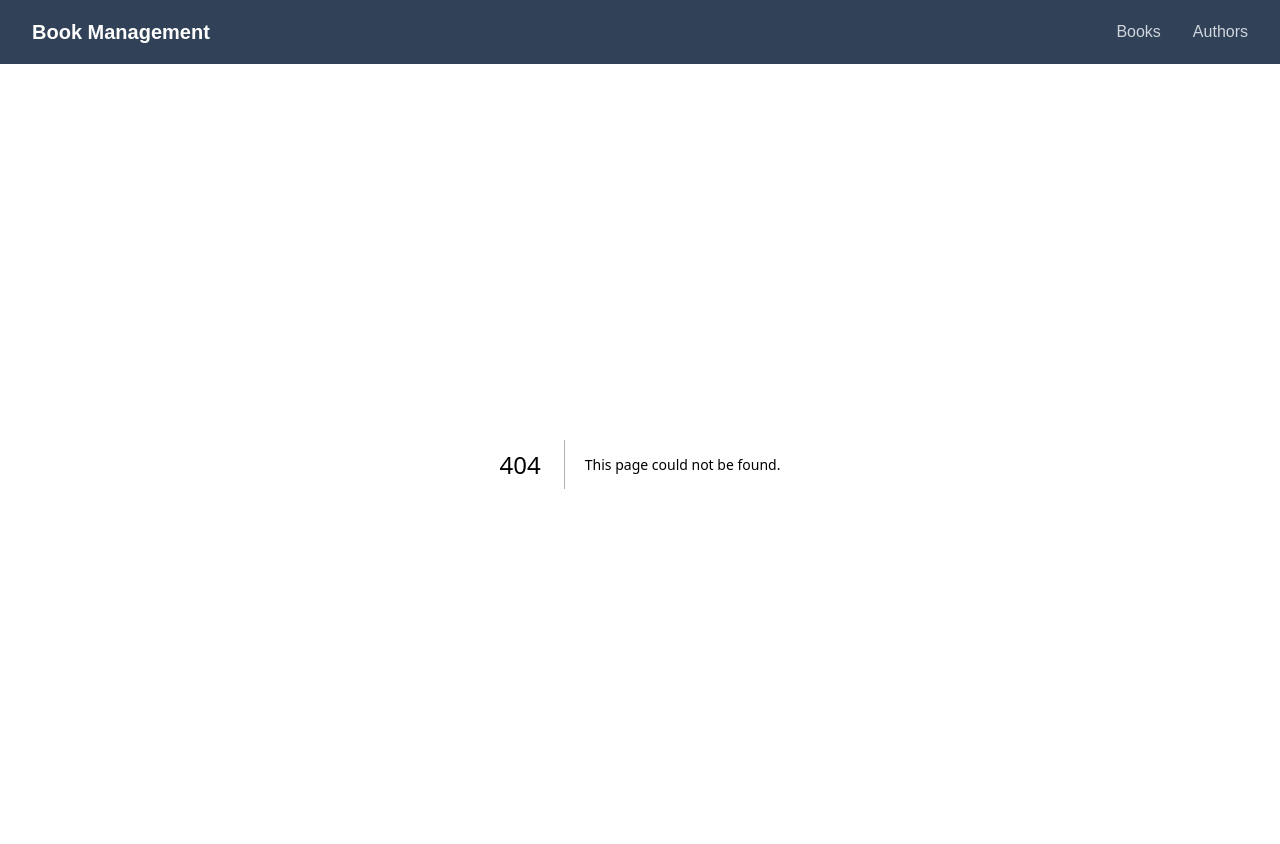
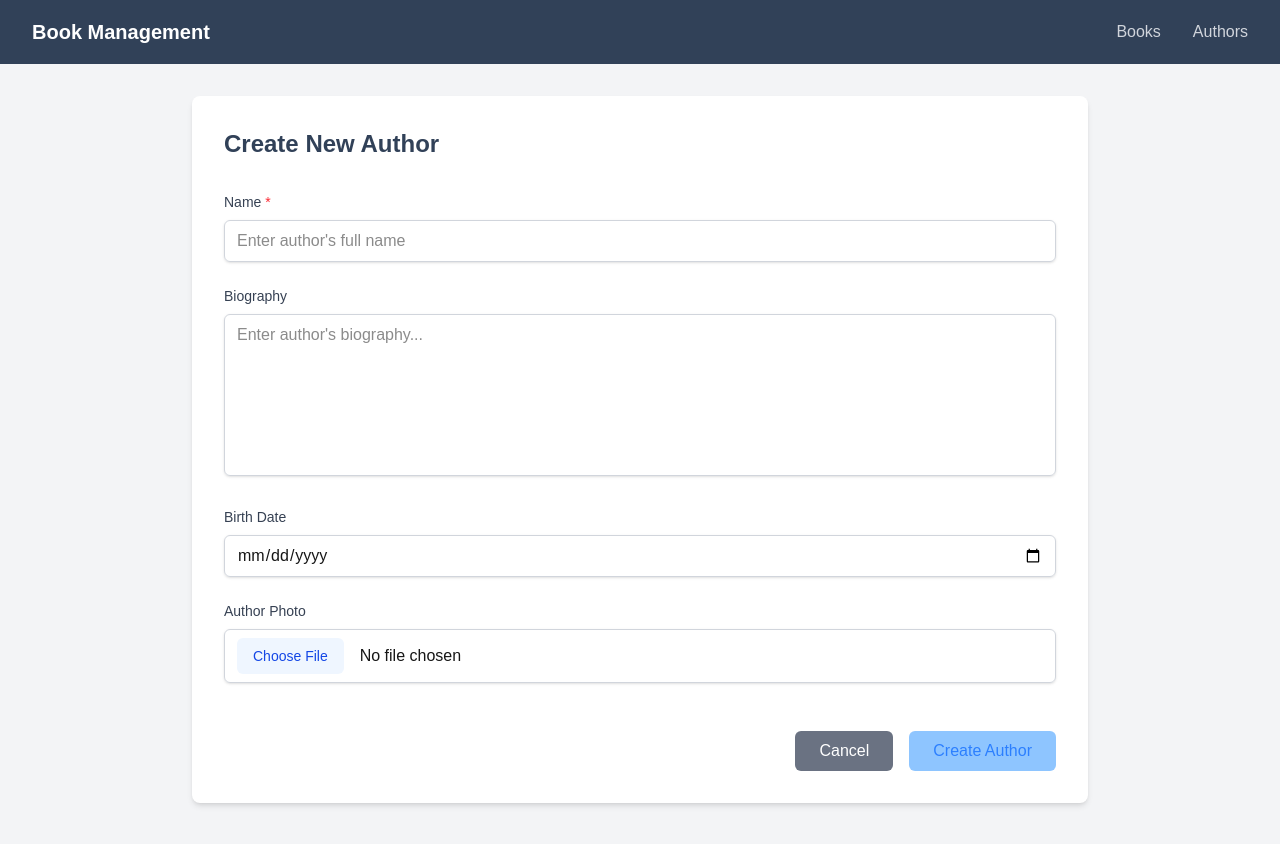
Before and after one commit to dramikei/sprinto-week-1-assignment, a Next.js app in the folder frontend/: page /authors/1/edit in a window 1280 px wide. Before the commit this address had no page. Shown: the top 844 px of the page. Built offline with nearby package versions, Linux system fonts and the light colour scheme; no server answers.

Commit message:
feat: implement edit author

```diff
--- /dev/null
+++ b/frontend/src/app/authors/[id]/books/page.jsx
@@ -0,0 +1,20 @@
+// Dummy imports
+// import { getPosts } from '@/lib/posts'
+// import { Post } from '@/ui/post'
+
+import Link from "next/link";
+
+export default async function Books() {
+  // const posts = await getPosts()
+
+  return (
+    <div>
+      <h1>Books List</h1>
+      <ul>
+        <li>
+          <Link href="/books/1">Book 1</Link>
+        </li>
+      </ul>
+    </div>
+  )
+}
--- /dev/null
+++ b/frontend/src/app/authors/[id]/edit/page.jsx
@@ -0,0 +1,44 @@
+"use client";
+import AuthorForm from '@/components/forms/AuthorForm';
+import { GET_AUTHOR } from '@/lib/queries';
+import { use, useEffect, useState } from 'react';
+import client from '@/lib/apollo';
+
+export default function EditAuthorPage({ params }) {
+  const authorId = use(params).id;
+  const [author, setAuthor] = useState(null);
+
+  async function getAuthor(id) {
+    try {
+      const { data: authorData } = await client.query({
+        query: GET_AUTHOR,
+        variables: { id },
+      });
+      return authorData.author;
+    } catch (error) {
+      console.error("Error fetching author:", error);
+    }
+  }
+
+  useEffect(() => {
+    const fetchAuthor = async () => {
+      try {
+        const author = await getAuthor(authorId);
+        setAuthor(author);
+      } catch (error) {
+        console.error("Error fetching author:", error);
+      }
+    }
+    fetchAuthor();
+  }, [authorId]);
+  return (
+    <div className="min-h-screen bg-gray-100">
+      {/* Main Content */}
+      <main className="flex justify-center items-start min-h-[calc(100vh-4rem)] px-4 sm:px-6 lg:px-8 py-8">
+        <div className="w-full max-w-4xl">
+          <AuthorForm author={author} />
+        </div>
+      </main>
+    </div>
+  );
+}
--- a/frontend/src/app/authors/edit/page.jsx
+++ /dev/null
@@ -1,14 +0,0 @@
-import CreateAuthorForm from '@/components/forms/CreateAuthorForm';
-
-export default function EditAuthorPage() {
-  return (
-    <div className="min-h-screen bg-gray-100">
-      {/* Main Content */}
-      <main className="flex justify-center items-start min-h-[calc(100vh-4rem)] px-4 sm:px-6 lg:px-8 py-8">
-        <div className="w-full max-w-4xl">
-          <CreateAuthorForm />
-        </div>
-      </main>
-    </div>
-  );
-}
--- a/frontend/src/app/authors/new/page.jsx
+++ b/frontend/src/app/authors/new/page.jsx
@@ -1,4 +1,4 @@
-import CreateAuthorForm from '@/components/forms/CreateAuthorForm';
+import AuthorForm from '@/components/forms/AuthorForm';
 
 export default function CreateAuthorPage() {
   return (
@@ -6,7 +6,7 @@ export default function CreateAuthorPage() {
       {/* Main Content */}
       <main className="flex justify-center items-start min-h-[calc(100vh-4rem)] px-4 sm:px-6 lg:px-8 py-8">
         <div className="w-full max-w-4xl">
-          <CreateAuthorForm />
+          <AuthorForm />
         </div>
       </main>
     </div>
--- a/frontend/src/components/forms/CreateAuthorForm.jsx
+++ b/frontend/src/components/forms/AuthorForm.jsx
@@ -1,27 +1,58 @@
 "use client";
 
-import { useState, useRef } from "react";
+import { useState, useRef, useEffect } from "react";
 import { useRouter } from "next/navigation";
 import { fetchPresignedURL } from "@/lib/repository";
 import client from "@/lib/apollo";
-import { CREATE_AUTHOR } from "@/lib/queries";
+import { CREATE_AUTHOR, UPDATE_AUTHOR } from "@/lib/queries";
 import FormTextArea from "./components/FormTextArea";
 import FormLabel from "./components/FormLabel";
 import FormInput from "./components/FormInput";
 
-export default function CreateAuthorForm() {
+export default function AuthorForm({ author }) {
   const router = useRouter();
   const fileInputRef = useRef(null); // Add this ref
 
-  const [formData, setFormData] = useState({
-    name: "",
-    biography: "",
-    birthDate: "",
-  });
+  const [authorName, setAuthorName] = useState(author?.name || "");
+  const [authorBiography, setAuthorBiography] = useState(author?.biography || "");
+  const [authorBirthDate, setAuthorBirthDate] = useState(author?.born_date || "");
+
   const [photoFile, setPhotoFile] = useState(null);
-  const [photoUrl, setPhotoUrl] = useState(null);
+  const [photoUrl, setPhotoUrl] = useState(author?.photo_url || null);
   const [isUploading, setIsUploading] = useState(false);
   const [isSubmitting, setIsSubmitting] = useState(false);
+  const [isAuthorChanged, setIsAuthorChanged] = useState(false);
+  const [canSubmit, setCanSubmit] = useState(false);
+
+  const isFormValid = authorName.trim().length > 0;
+  const isEditing = author?.id != null;
+
+  useEffect(() => {
+    setAuthorName(author?.name || "");
+    setAuthorBiography(author?.biography || "");
+    setAuthorBirthDate(author?.born_date || "");
+    setPhotoUrl(author?.photo_url || "");
+  }, [author]);
+
+  useEffect(() => {
+    if (isEditing) {
+      setIsAuthorChanged(
+        authorName !== author?.name ||
+        authorBiography !== author?.biography ||
+        authorBirthDate !== author?.born_date ||
+        photoUrl !== author?.photo_url
+      );
+    }
+  }, [authorName, authorBiography, authorBirthDate, photoUrl]);
+
+  useEffect(() => {
+    setCanSubmit(() => {
+      if(isEditing && !isAuthorChanged) {
+        return false;
+      }
+      return isFormValid && !isUploading && !isSubmitting ;
+    });
+  }, [isAuthorChanged, isFormValid, isUploading, isSubmitting]);
 
   const getPresignedUrl = async (fileName) => {
     if (fileName) {
@@ -68,14 +99,6 @@ export default function CreateAuthorForm() {
     setPhotoUrl(null);
   };
 
-  const handleInputChange = (e) => {
-    const { name, value } = e.target;
-    setFormData((prev) => ({
-      ...prev,
-      [name]: value,
-    }));
-  };
-
   const handleFileChange = async (e) => {
     const file = e.target.files[0];
     if (!file) return;
@@ -103,10 +126,43 @@ export default function CreateAuthorForm() {
     }
   };
 
+  const createAuthor = async () => {
+    await client.mutate({
+      mutation: CREATE_AUTHOR,
+      variables: {
+        input: {
+          name: authorName,
+          biography: authorBiography,
+          born_date: authorBirthDate,
+          photo_url: photoUrl,
+        },
+      },
+    });
+    alert("Author created successfully!");
+  }
+
+  const updateAuthor = async () => {
+    const { data: authorData } = await client.mutate({
+      mutation: UPDATE_AUTHOR,
+      variables: {
+        id: author.id,
+        input: {
+          name: authorName,
+          biography: authorBiography,
+          born_date: authorBirthDate,
+          photo_url: photoUrl,
+        },
+      },
+    });
+    alert("Author updated successfully!");
+    console.log(authorData);
+    return authorData.updateAuthor;
+  }
+
   const handleSubmit = async (e) => {
     e.preventDefault();
 
-    if (!formData.name.trim()) {
+    if (!authorName.trim()) {
       alert("Name is required");
       return;
     }
@@ -114,22 +170,8 @@ export default function CreateAuthorForm() {
     setIsSubmitting(true);
 
     try {
-      console.log("Creating author with data:", formData);
-
-      // API call
-      const { data } = await client.mutate({
-        mutation: CREATE_AUTHOR,
-        variables: {
-          input: {
-            name: formData.name,
-            biography: formData.biography,
-            born_date: formData.birthDate,
-            photo_url: photoUrl,
-          },
-        },
-      });
-      alert("Author created successfully!");
-      router.push("/authors");
+      const author = isEditing ? await updateAuthor() : await createAuthor();
+      router.push(`/authors/${author.id}`);
     } catch (error) {
       console.error("Error creating author:", error);
       alert("Failed to create author. Please try again.");
@@ -141,8 +183,6 @@ export default function CreateAuthorForm() {
   const handleCancel = () => {
     router.back();
   };
-
-  const isFormValid = formData.name.trim().length > 0;
 
   return (
     <div className="bg-white rounded-lg shadow-md p-8">
@@ -158,8 +198,8 @@ export default function CreateAuthorForm() {
             type="text"
             id="name"
             name="name"
-            value={formData.name}
-            onChange={handleInputChange}
+            value={authorName}
+            onChange={(e) => setAuthorName(e.target.value)}
             placeholder="Enter author's full name"
             required={true}
           />
@@ -171,8 +211,8 @@ export default function CreateAuthorForm() {
           <FormTextArea
             id="biography"
             name="biography"
-            value={formData.biography}
-            onChange={handleInputChange}
+            value={authorBiography}
+            onChange={(e) => setAuthorBiography(e.target.value)}
             rows={6}
             placeholder="Enter author's biography..."
           />
@@ -185,8 +225,8 @@ export default function CreateAuthorForm() {
             type="date"
             id="birthDate"
             name="birthDate"
-            value={formData.birthDate}
-            onChange={handleInputChange}
+            value={authorBirthDate}
+            onChange={(e) => {console.log(e.target.value); setAuthorBirthDate(e.target.value)}}
             placeholder="dd/mm/yyyy"
           />
         </div>
@@ -263,9 +303,9 @@ export default function CreateAuthorForm() {
 
           <button
             type="submit"
-            disabled={!isFormValid || isUploading || isSubmitting}
+            disabled={!canSubmit}
             className={`px-6 py-2 rounded-md font-medium transition-colors ${
-              !isFormValid || isUploading || isSubmitting
+              !canSubmit
                 ? "bg-blue-300 text-blue-500 cursor-not-allowed"
                 : "bg-blue-500 hover:bg-blue-600 text-white cursor-pointer"
             }`}
@@ -276,7 +316,7 @@ export default function CreateAuthorForm() {
                 Creating Author...
               </div>
             ) : (
-              "Create Author"
+              isEditing ? "Update Author" : "Create Author"
             )}
           </button>
         </div>
```
Also changed, not shown: frontend/src/lib/queries.js.
